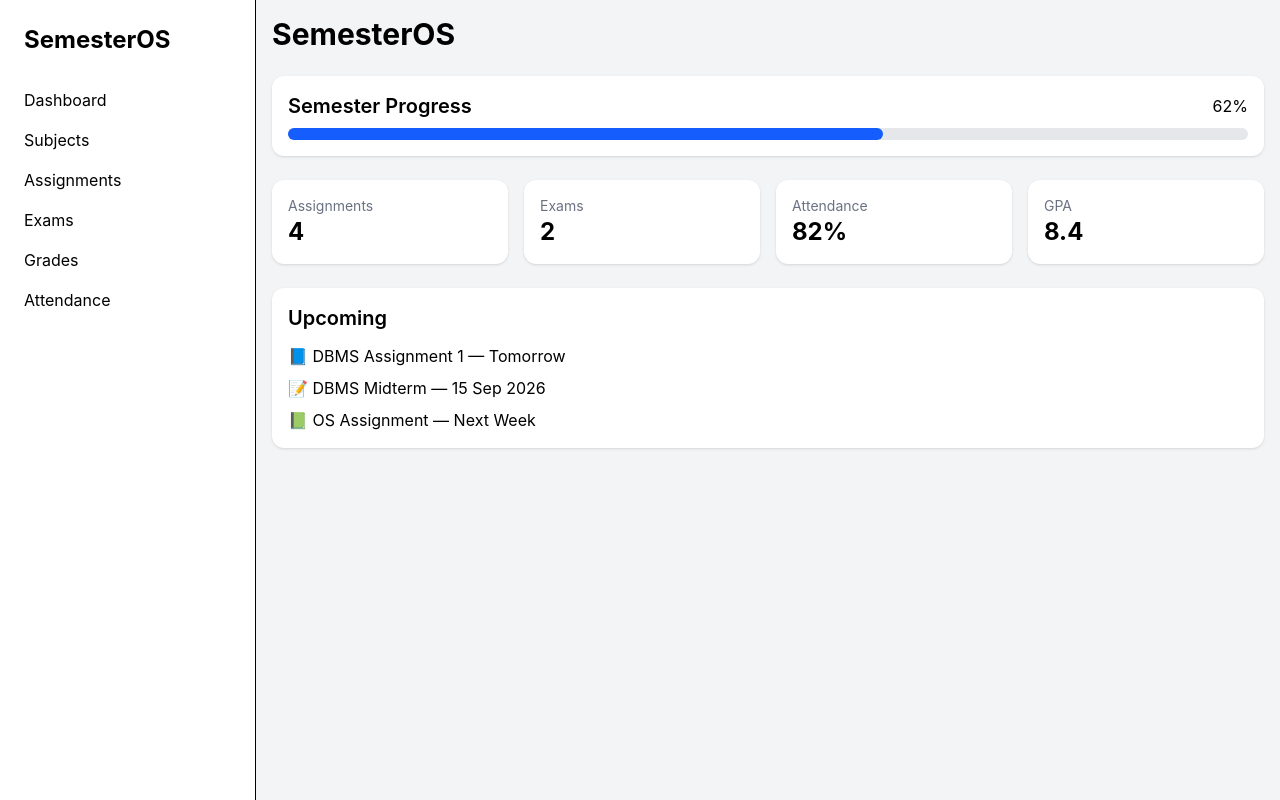
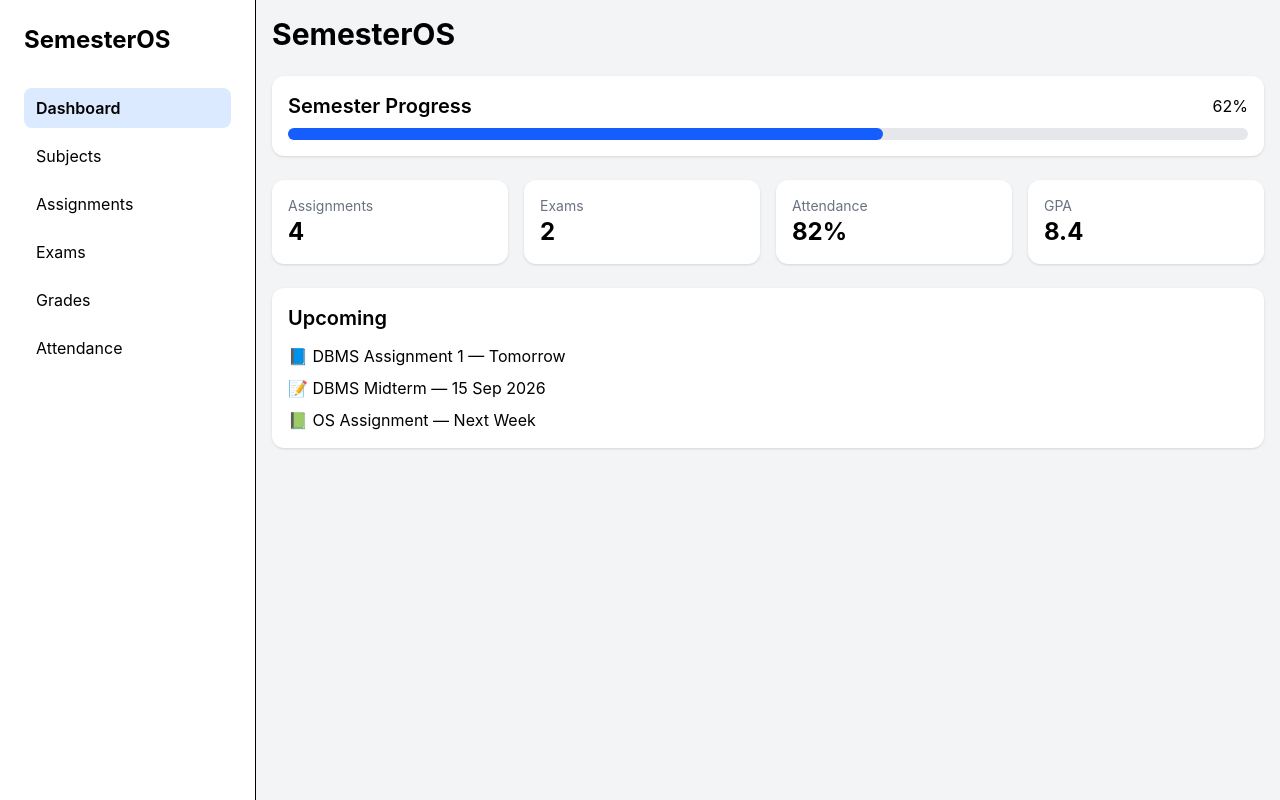
Before and after one commit to anupamlohar22/semester-os, a React (Vite) app in the folder frontend/: page / in a window 1280 px wide. Built offline with nearby package versions, Linux system fonts and the light colour scheme.

Commit message:
Refactor pages to use shared PageLayout

```diff
--- a/frontend/src/components/DesktopSidebar.tsx
+++ b/frontend/src/components/DesktopSidebar.tsx
@@ -1,36 +1,35 @@
-import { Link } from "react-router-dom";
+import { Link, useLocation } from "react-router-dom";
 
 function DesktopSidebar() {
+  const { pathname } = useLocation();
+
+  const links = [
+    { to: "/", label: "Dashboard" },
+    { to: "/subjects", label: "Subjects" },
+    { to: "/assignments", label: "Assignments" },
+    { to: "/exams", label: "Exams" },
+    { to: "/grades", label: "Grades" },
+    { to: "/attendance", label: "Attendance" },
+  ];
+
   return (
     <div className="hidden h-screen w-64 border-r bg-white p-6 md:block">
-      <h1 className="mb-8 text-2xl font-bold">
-        SemesterOS
-      </h1>
+      <h1 className="mb-8 text-2xl font-bold">SemesterOS</h1>
 
-      <nav className="space-y-4">
-        <Link className="block" to="/">
-          Dashboard
-        </Link>
-
-        <Link className="block" to="/subjects">
-          Subjects
-        </Link>
-
-        <Link className="block" to="/assignments">
-          Assignments
-        </Link>
-
-        <Link className="block" to="/exams">
-          Exams
-        </Link>
-
-        <Link className="block" to="/grades">
-          Grades
-        </Link>
-
-        <Link className="block" to="/attendance">
-          Attendance
-        </Link>
+      <nav className="space-y-2">
+        {links.map((link) => (
+          <Link
+            key={link.to}
+            to={link.to}
+            className={`block rounded-lg px-3 py-2 ${
+              pathname === link.to
+                ? "bg-blue-100 font-semibold"
+                : "hover:bg-gray-100"
+            }`}
+          >
+            {link.label}
+          </Link>
+        ))}
       </nav>
     </div>
   );
--- a/frontend/src/components/MobileNavbar.tsx
+++ b/frontend/src/components/MobileNavbar.tsx
@@ -1,13 +1,27 @@
-import { Link } from "react-router-dom";
+import { Link, useLocation } from "react-router-dom";
 
 function MobileNavbar() {
+  const { pathname } = useLocation();
+
+  const links = [
+    { to: "/", icon: "🏠" },
+    { to: "/subjects", icon: "📚" },
+    { to: "/assignments", icon: "📝" },
+    { to: "/grades", icon: "📊" },
+    { to: "/attendance", icon: "✅" },
+  ];
+
   return (
     <div className="fixed bottom-0 left-0 right-0 flex justify-around border-t bg-white p-4 md:hidden">
-      <Link to="/">🏠</Link>
-      <Link to="/subjects">📚</Link>
-      <Link to="/assignments">📝</Link>
-      <Link to="/grades">📊</Link>
-      <Link to="/attendance">✅</Link>
+      {links.map((link) => (
+        <Link
+          key={link.to}
+          to={link.to}
+          className={pathname === link.to ? "scale-110" : ""}
+        >
+          {link.icon}
+        </Link>
+      ))}
     </div>
   );
 }
--- /dev/null
+++ b/frontend/src/components/PageLayout.tsx
@@ -0,0 +1,27 @@
+import type { ReactNode } from "react";
+
+import DesktopSidebar from "./DesktopSidebar";
+import MobileNavbar from "./MobileNavbar";
+
+type Props = {
+  title: string;
+  children: ReactNode;
+};
+
+function PageLayout({ title, children }: Props) {
+  return (
+    <div className="flex">
+      <DesktopSidebar />
+
+      <div className="min-h-screen flex-1 bg-gray-100 p-4 pb-24">
+        <h1 className="text-3xl font-bold">{title}</h1>
+
+        {children}
+
+        <MobileNavbar />
+      </div>
+    </div>
+  );
+}
+
+export default PageLayout;
--- a/frontend/src/pages/AssignmentsPage.tsx
+++ b/frontend/src/pages/AssignmentsPage.tsx
@@ -1,5 +1,6 @@
 import { useEffect, useState } from "react";
 
+import PageLayout from "../components/PageLayout";
 import { getAssignments } from "../services/assignmentService";
 import type { Assignment } from "../types/assignment";
 
@@ -11,9 +12,7 @@ function AssignmentsPage() {
   }, []);
 
   return (
-    <div className="min-h-screen bg-gray-100 p-4">
-      <h1 className="text-3xl font-bold">Assignments</h1>
-
+    <PageLayout title="Assignments">
       <div className="mt-6 space-y-4">
         {assignments.map((assignment) => (
           <div
@@ -29,7 +28,7 @@ function AssignmentsPage() {
           </div>
         ))}
       </div>
-    </div>
+    </PageLayout>
   );
 }
 
--- a/frontend/src/pages/AttendancePage.tsx
+++ b/frontend/src/pages/AttendancePage.tsx
@@ -1,5 +1,6 @@
 import { useEffect, useState } from "react";
 
+import PageLayout from "../components/PageLayout";
 import { getAttendance } from "../services/attendanceService";
 import type { Attendance } from "../types/attendance";
 
@@ -11,9 +12,7 @@ function AttendancePage() {
   }, []);
 
   return (
-    <div className="min-h-screen bg-gray-100 p-4">
-      <h1 className="text-3xl font-bold">Attendance</h1>
-
+    <PageLayout title="Attendance">
       <div className="mt-6 space-y-4">
         {attendance.map((item) => (
           <div
@@ -34,7 +33,7 @@ function AttendancePage() {
           </div>
         ))}
       </div>
-    </div>
+    </PageLayout>
   );
 }
 
--- a/frontend/src/pages/DashboardPage.tsx
+++ b/frontend/src/pages/DashboardPage.tsx
@@ -1,17 +1,11 @@
+import PageLayout from "../components/PageLayout";
 import StatCard from "../components/StatCard";
 import UpcomingCard from "../components/UpcomingCard";
 import SemesterProgress from "../components/SemesterProgress";
-import MobileNavbar from "../components/MobileNavbar";
-import DesktopSidebar from "../components/DesktopSidebar";
 
 function DashboardPage() {
   return (
-    <div className="flex">
-      <DesktopSidebar />
-
-      <div className="min-h-screen flex-1 bg-gray-100 p-4 pb-24">
-        <h1 className="text-3xl font-bold">SemesterOS</h1>
-
+    <PageLayout title="SemesterOS">
       <SemesterProgress />
 
       <div className="mt-6 grid gap-4 md:grid-cols-2 lg:grid-cols-4">
@@ -22,10 +16,7 @@ function DashboardPage() {
       </div>
 
       <UpcomingCard />
-
-        <MobileNavbar />
-      </div>
-    </div>
+    </PageLayout>
   );
 }
 
--- a/frontend/src/pages/ExamsPage.tsx
+++ b/frontend/src/pages/ExamsPage.tsx
@@ -1,5 +1,6 @@
 import { useEffect, useState } from "react";
 
+import PageLayout from "../components/PageLayout";
 import { getExams } from "../services/examService";
 import type { Exam } from "../types/exam";
 
@@ -11,9 +12,7 @@ function ExamsPage() {
   }, []);
 
   return (
-    <div className="min-h-screen bg-gray-100 p-4">
-      <h1 className="text-3xl font-bold">Exams</h1>
-
+    <PageLayout title="Exams">
       <div className="mt-6 space-y-4">
         {exams.map((exam) => (
           <div
@@ -29,7 +28,7 @@ function ExamsPage() {
           </div>
         ))}
       </div>
-    </div>
+    </PageLayout>
   );
 }
 
--- a/frontend/src/pages/GradesPage.tsx
+++ b/frontend/src/pages/GradesPage.tsx
@@ -1,5 +1,6 @@
 import { useEffect, useState } from "react";
 
+import PageLayout from "../components/PageLayout";
 import { getGrades } from "../services/gradeService";
 import type { Grade } from "../types/grade";
 
@@ -11,9 +12,7 @@ function GradesPage() {
   }, []);
 
   return (
-    <div className="min-h-screen bg-gray-100 p-4">
-      <h1 className="text-3xl font-bold">Grades</h1>
-
+    <PageLayout title="Grades">
       <div className="mt-6 space-y-4">
         {grades.map((grade) => (
           <div
@@ -30,7 +29,7 @@ function GradesPage() {
           </div>
         ))}
       </div>
-    </div>
+    </PageLayout>
   );
 }
 
--- a/frontend/src/pages/SubjectsPage.tsx
+++ b/frontend/src/pages/SubjectsPage.tsx
@@ -1,5 +1,6 @@
 import { useEffect, useState } from "react";
 
+import PageLayout from "../components/PageLayout";
 import { getSubjects } from "../services/subjectService";
 import type { Subject } from "../types/subject";
 
@@ -11,9 +12,7 @@ function SubjectsPage() {
   }, []);
 
   return (
-    <div className="min-h-screen bg-gray-100 p-4">
-      <h1 className="text-3xl font-bold">Subjects</h1>
-
+    <PageLayout title="Subjects">
       <div className="mt-6 space-y-4">
         {subjects.map((subject) => (
           <div
@@ -28,7 +27,7 @@ function SubjectsPage() {
           </div>
         ))}
       </div>
-    </div>
+    </PageLayout>
   );
 }
 
```
Lines whose indentation alone changed are shown as unchanged.
